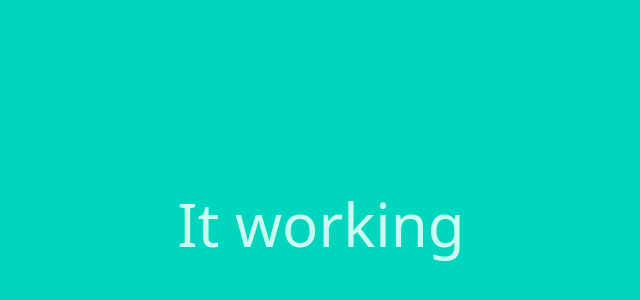
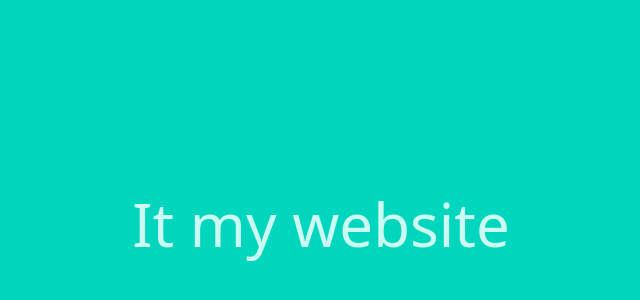
Before and after one commit to chisumo2016/tailwind-app, a website built with Vite: page index.html in a window 1280 px wide. Shown: the part 176-476 px from the top of the page, without its empty margins (319-959 px from the left). Built offline with nearby package versions, Linux system fonts and the light colour scheme.

Commit message:
changes done on index.html and deleted main.js file

```diff
--- a/index.html
+++ b/index.html
@@ -8,6 +8,6 @@
     <link rel="stylesheet" href="/src/style.css">
   </head>
   <body class="min-h-screen flex items-center justify-center text-6xl bg-teal-400 text-teal-100">
-     <h2>It working</h2>
+     <h2>It my website</h2>
   </body>
 </html>
```
